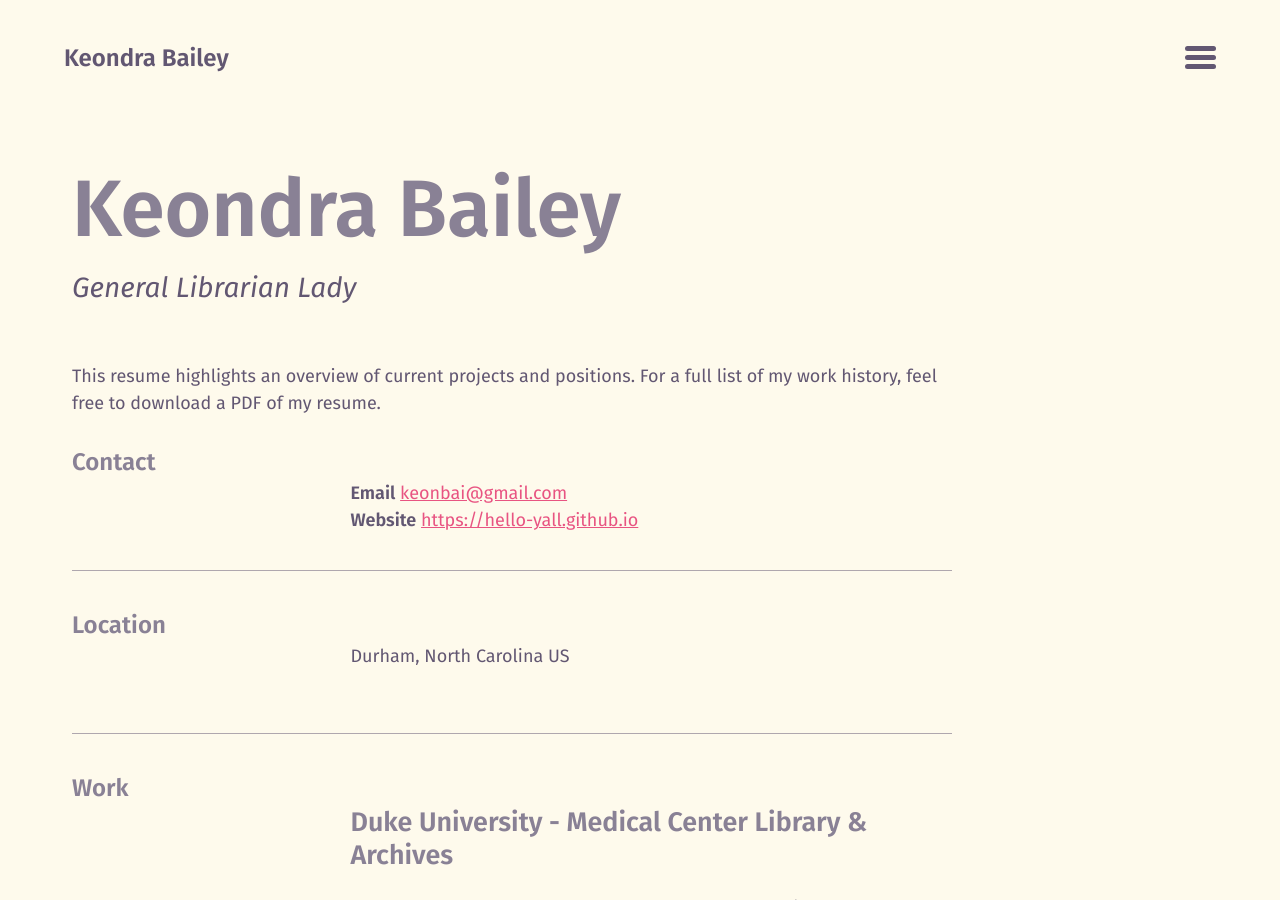
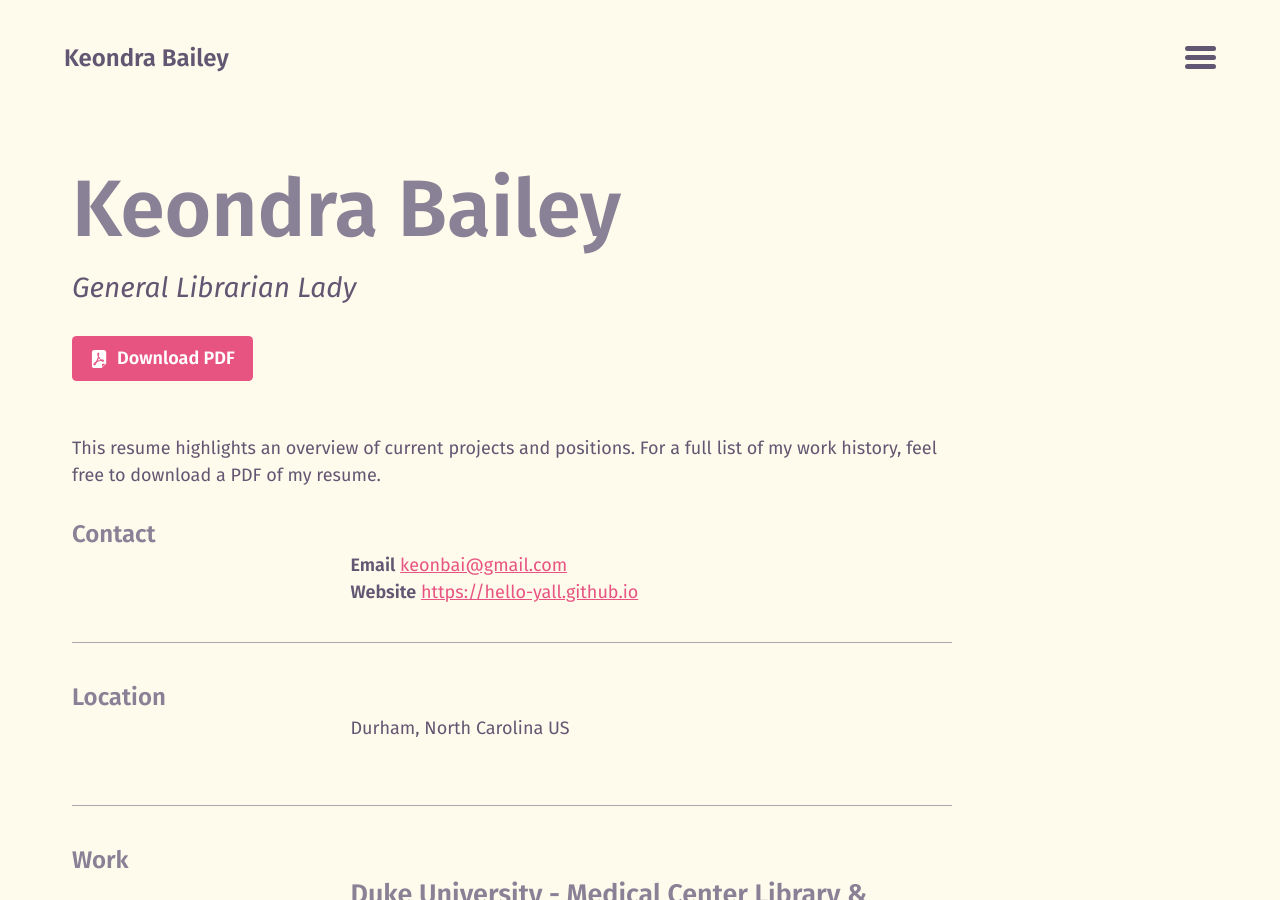
Before and after one commit to hello-yall/hello-yall.github.io, a Jekyll site: the page built from resume.md, in a window 1280 px wide and 900 px high. Built offline with Jekyll 4.4.1, drawn with Linux system fonts in a browser that asks for light colours.

Commit message:
Update resume.md

```diff
--- a/resume.md
+++ b/resume.md
@@ -1,4 +1,8 @@
 ---
-title: resume
+title: Resume
 layout: cv
+actions:
+  - label: "Download PDF"
+    icon: pdf
+    url: "#pdf-asset"
 ---
```
